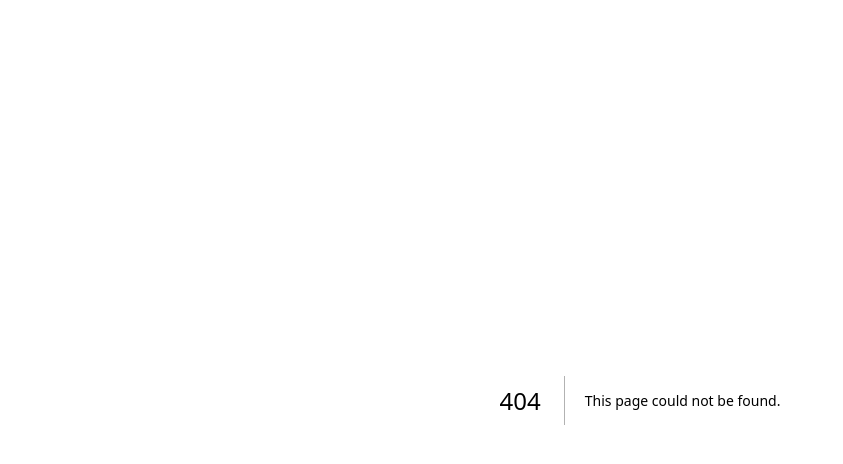
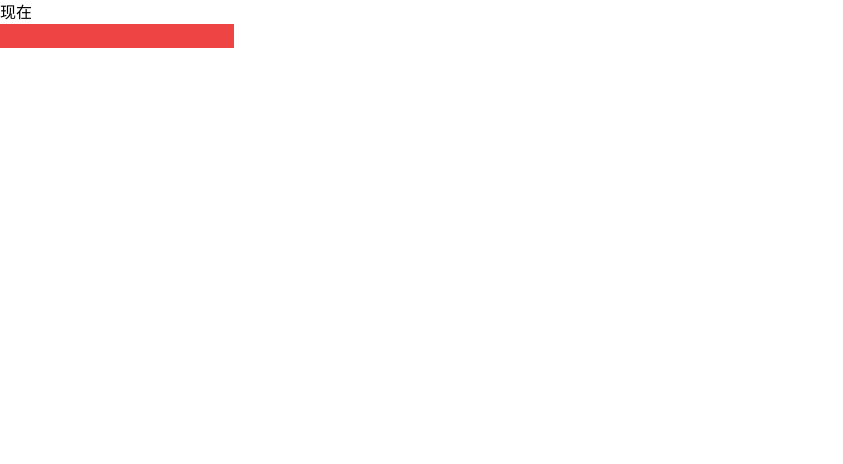
Before and after one commit to huangyuanyin/hyy-earthworm, a Next.js app: page /main in a window 1280 px wide. Before the commit this address had no page. Shown: the top 464 px of the page, without its empty margins (0-843 px from the left). Built offline with nearby package versions, Linux system fonts and the light colour scheme.

Commit message:
feat 初版

```diff
--- a/src/app/globals.css
+++ b/src/app/globals.css
@@ -15,13 +15,3 @@
     --background-end-rgb: 0, 0, 0;
   }
 }
-
-body {
-  color: rgb(var(--foreground-rgb));
-  background: linear-gradient(
-      to bottom,
-      transparent,
-      rgb(var(--background-end-rgb))
-    )
-    rgb(var(--background-start-rgb));
-}
--- /dev/null
+++ b/src/app/main/_components/practice.tsx
@@ -0,0 +1,79 @@
+'use client'
+import { ChangeEvent, useState } from 'react'
+
+const failedCountTotal = 3
+let failedCount = 0
+
+const Practice = () => {
+  const chinese = '现在'
+  const english = 'now'
+  const answer = 'now'
+  const soundmark = '/naʊ/'
+  const [inputValue, setInputValue] = useState('')
+  const [displayWork, setDisplayWork] = useState(chinese)
+  // 问题  回答
+  const [currentState, setCurrentState] = useState('question')
+  const [displaySoundmark, setDisplaySoundmark] = useState('')
+
+  const handleInputChange = (event: ChangeEvent<HTMLInputElement>) => {
+    setInputValue(event.target.value)
+  }
+
+  const handleKeyDown = (event: React.KeyboardEvent<HTMLInputElement>) => {
+    if (event.key === 'Enter') {
+      if (checkValidity(inputValue)) {
+        handleAnswer()
+      } else {
+        console.log('失败')
+        setInputValue('')
+        failedCount++
+        if (failedCount >= failedCountTotal) {
+          handleAnswer()
+          failedCount = 0
+        }
+      }
+    }
+  }
+
+  function handleAnswer() {
+    console.log('正确')
+    setCurrentState('answer')
+    setDisplayWork(english)
+    setDisplaySoundmark(soundmark)
+    console.log('发音')
+    playSound()
+  }
+
+  function playSound() {}
+
+  function checkValidity(input: string) {
+    return input == answer
+  }
+
+  const AnswerView = (
+    <>
+      <div>
+        <div>{displayWork}</div>
+        <div>{displaySoundmark}</div>
+        <div>
+          <audio controls autoPlay>
+            <source src="http://dict.youdao.com/dictvoice?type=0&audio=now" type="audio/mpeg" />
+          </audio>
+        </div>
+      </div>
+    </>
+  )
+
+  return (
+    <div>
+      <div>
+        {currentState === 'question' ? <div>{displayWork}</div> : AnswerView}
+        <div>
+          <input className="bg-red-500" type="text" value={inputValue} onChange={handleInputChange} onKeyDown={handleKeyDown} />
+        </div>
+      </div>
+    </div>
+  )
+}
+
+export default Practice
--- /dev/null
+++ b/src/app/main/page.tsx
@@ -0,0 +1,7 @@
+import Practice from './_components/practice'
+
+const Main = () => {
+  return <Practice />
+}
+
+export default Main
```
